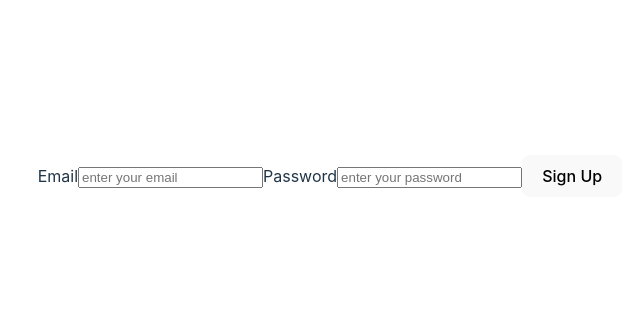
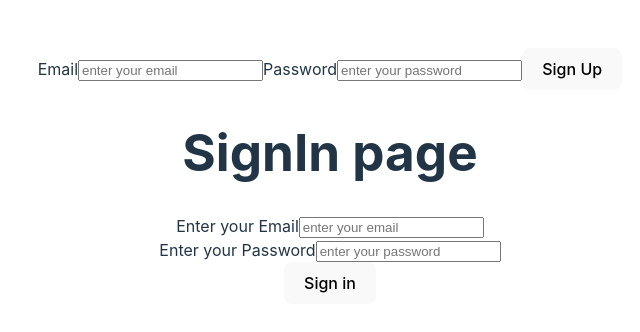
Before and after one commit to shantanusabyasachi16/Firebase, a React (Vite) app in the folder Firebase-1/: page / in a window 1280 px wide. Shown: the part 224-556 px from the top of the page, without its empty margins (310-950 px from the left). Built offline with nearby package versions, Linux system fonts and the light colour scheme.

Commit message:
implementing SignIn function in firebase

```diff
--- a/Firebase-1/src/App.jsx
+++ b/Firebase-1/src/App.jsx
@@ -4,6 +4,7 @@ import { getDatabase, ref, set } from "firebase/database";
 import { app } from "./firebase";
 import { getAuth, createUserWithEmailAndPassword } from "firebase/auth";// authetication
 import Signup from "./Pages/Signup";
+import SignIn from "./Pages/SignIn";
 
 //get an instance for authentication
 
@@ -47,6 +48,7 @@ function App() {
 <button onClick={signUp}>create user email</button>
     */}
 <Signup/>
+<SignIn/>
 
     </>
   );
--- /dev/null
+++ b/Firebase-1/src/Pages/SignIn.jsx
@@ -0,0 +1,42 @@
+import React, { useState } from 'react'
+import { getAuth, signInWithEmailAndPassword } from 'firebase/auth';
+import { app } from "../firebase";
+
+const auth = getAuth(app); // instance is created ensuring that Firebase Authentication is tied to the specific Firebase project/account associated with your app configuration.
+
+const SignIn = () => {
+const [email,setemail] = useState("");
+const [password, setpassword] = useState("");
+
+const Signin = () => { signInWithEmailAndPassword
+    (auth,email,password
+
+    ).then(value => console.log("Signin sucessfull")).catch((err)=>console.log("error") );
+}
+
+
+  return (
+    <div>
+        <h1> SignIn page</h1>
+         <label> Enter your Email</label>
+      <input
+        type="email"
+        placeholder="enter your email"
+        onChange={(e) => setemail(e.target.value)}
+        value={email}
+      />
+<br />
+      <label>Enter your Password</label>
+      <input
+        type="password"
+        placeholder="enter your password"
+        onChange={(e) => setpassword(e.target.value)}
+        value={password}
+      />
+<br />
+      <button onClick={Signin }>Sign in</button>
+    </div>
+  )
+}
+
+export default SignIn
```
